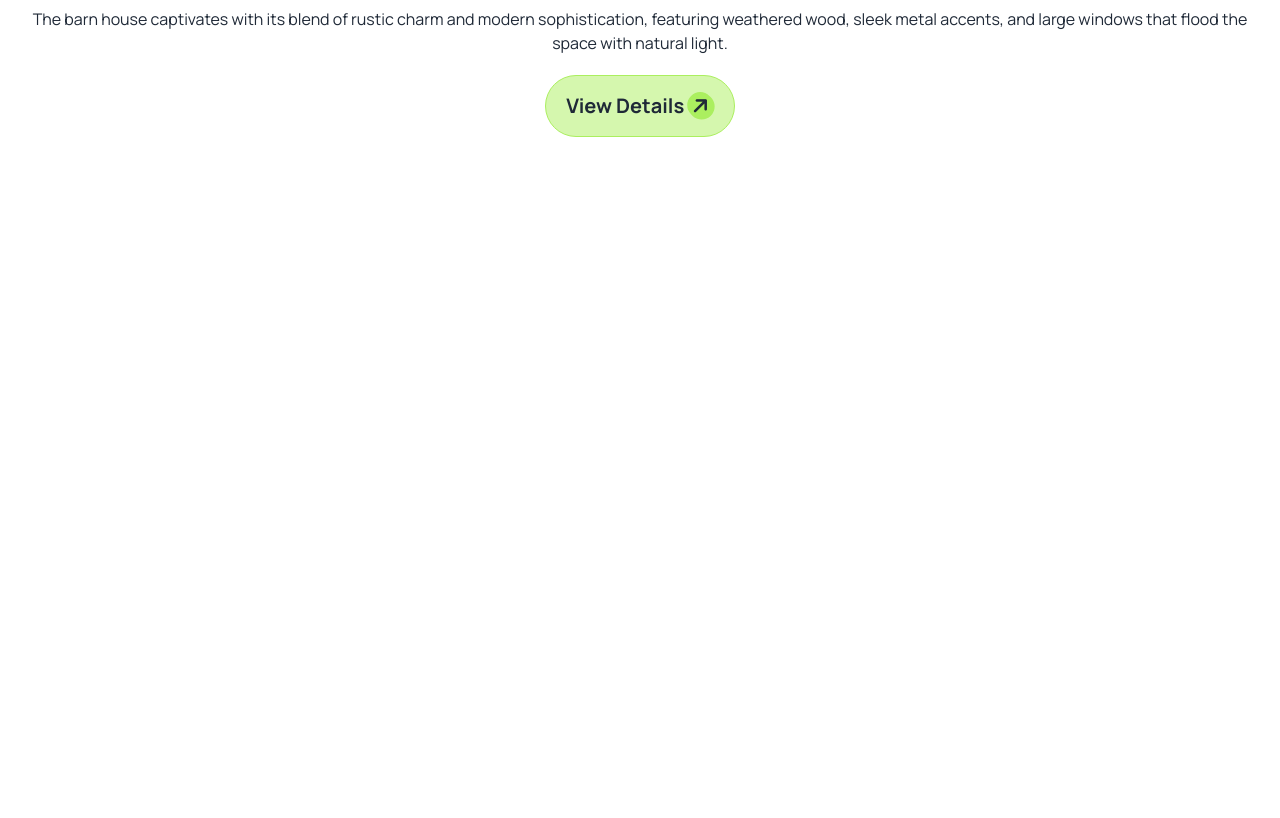
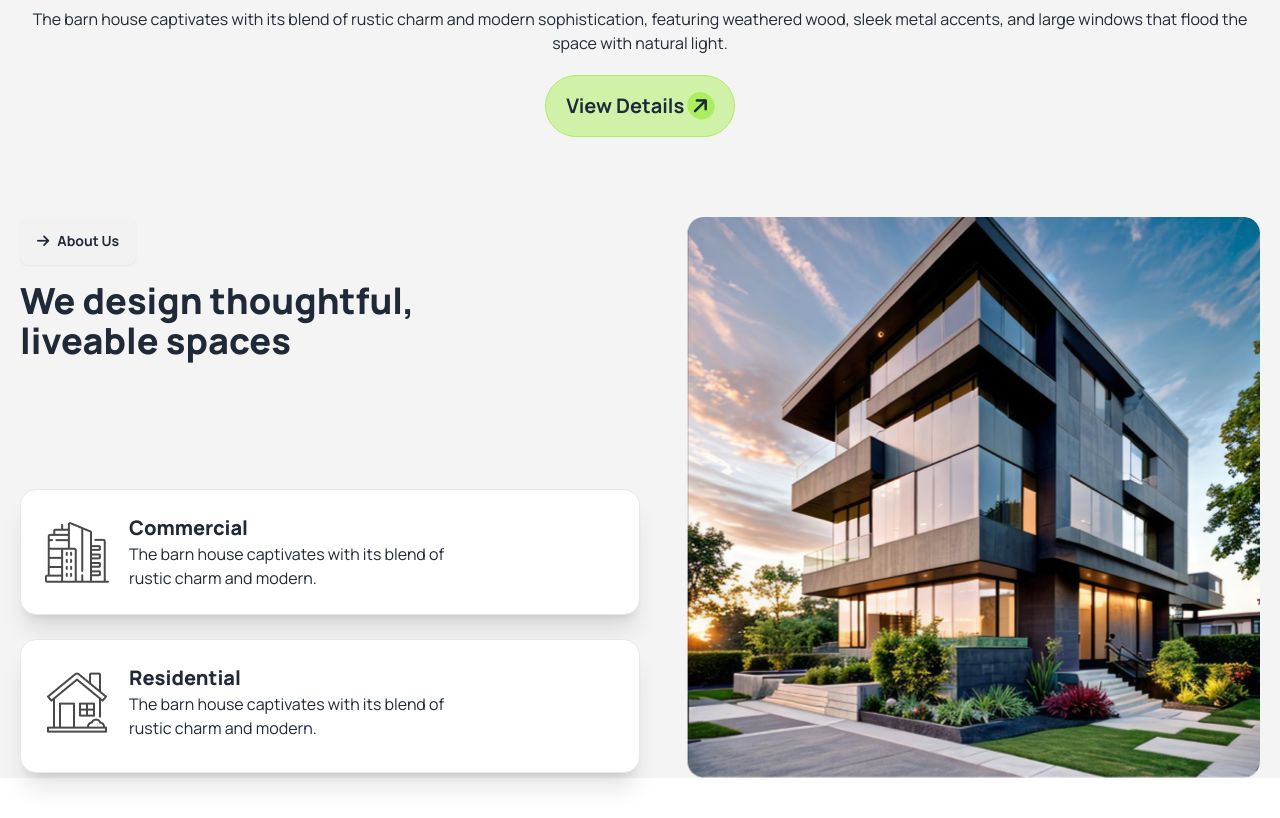
Before and after one commit to Khairul-Islam-1114/PH-B10-Assignment-03, a plain HTML site: page index.html in a window 1280 px wide. Shown: the part 551-1369 px from the top of the page. Before the commit the page ends 800 px from the top, so only its background shows below. Drawn offline with nearby package versions, Linux system fonts and the light colour scheme.

Commit message:
About Us Section have been added

```diff
--- a/index.html
+++ b/index.html
@@ -35,9 +35,9 @@
         }
       </script>
 </head>
-<body class="font-manrope">
-    <header class=" container mx-auto px-5">
-        <nav class="navbar bg-base-100">
+<body class="font-manrope bg-[#F4F4F4]">
+    <header class=" container mx-auto px-5 mb-20 bg-transparent" id="home">
+        <nav class="navbar">
 
           <a class="btn btn-ghost text-2xl md:text-3xl font-extrabold">
             <i class="fa-solid fa-arrow-right bg-primary -rotate-45 p-1 rounded-full"></i>
@@ -65,7 +65,7 @@
                 <ul
                   tabindex="0"
                   class="menu menu-sm dropdown-content bg-base-100 rounded-box z-[1] mt-3 w-52 p-2 shadow">
-                  <li><a>Home</a></li>
+                  <li><a href="#home">Home</a></li>
 
                   <li><a>Services</a></li>
 
@@ -80,7 +80,7 @@
             </div>
             <div class="mr-60 navbar-center hidden md:flex md:justify-center md:items-center">
               <ul class="menu menu-horizontal px-1">
-                <li><a class="hover:font-extrabold">Home</a></li>
+                <li><a class="hover:font-extrabold" href="#home">Home</a></li>
 
                 <li><a class="hover:font-extrabold">Services</a></li>
 
@@ -124,8 +124,50 @@
         </div>
     </header>
 
-    <main>
+    <main class="container mx-auto px-5">
+      <section class="my-10 relative">
 
+        <img src="assets/Vector.png" alt="" class="hidden md:absolute -top-16 -left-10">
+
+        <div class="flex justify-between flex-col md:flex-row gap-5">
+          <div class="w-full md:w-3/6">
+
+            <a href="" class="btn font-bold mb-4 flex items-center justify-center w-fit mx-auto md:mx-0">
+            <i class="fa-solid fa-arrow-right"></i>
+            <span>About Us</span>
+            </a>
+
+            <h2 class="text-2xl md:text-4xl font-bold lg:font-extrabold max-w-lg mb-5 lg:mb-32 text-center md:text-left">We design thoughtful, liveable spaces</h2>
+
+            <p class="lg:hidden text-center mb-5">The barn house captivates with its blend of rustic charm and  modern sophistication, featuring weathered wood, sleek metal accents.</p>
+
+            <div class="p-6 rounded-2xl mb-6 border flex items-center justify-start gap-5 bg-white shadow-xl">
+              <div>
+                <img src="assets/commercial.png" alt="">
+              </div>
+              <div>
+                <h3 class="text-xl font-extrabold">Commercial</h3>
+                <p class="max-w-xs">The barn house captivates with its blend of rustic charm and modern.</p>
+              </div>
+            </div>
+
+            <div class="p-6 pb-8 rounded-2xl border flex items-center justify-start gap-5 bg-white shadow-xl">
+              <div>
+                <img src="assets/residential.png" alt="">
+              </div>
+              <div>
+                <h3 class="text-xl font-extrabold">Residential</h3>
+                <p class="max-w-xs">The barn house captivates with its blend of rustic charm and modern.</p>
+              </div>
+            </div>
+          </div>
+
+
+          <div>
+            <img src="assets/Rectangle.png" alt="">
+          </div>
+        </div>
+      </section>
     </main>
 
     <footer>
```
